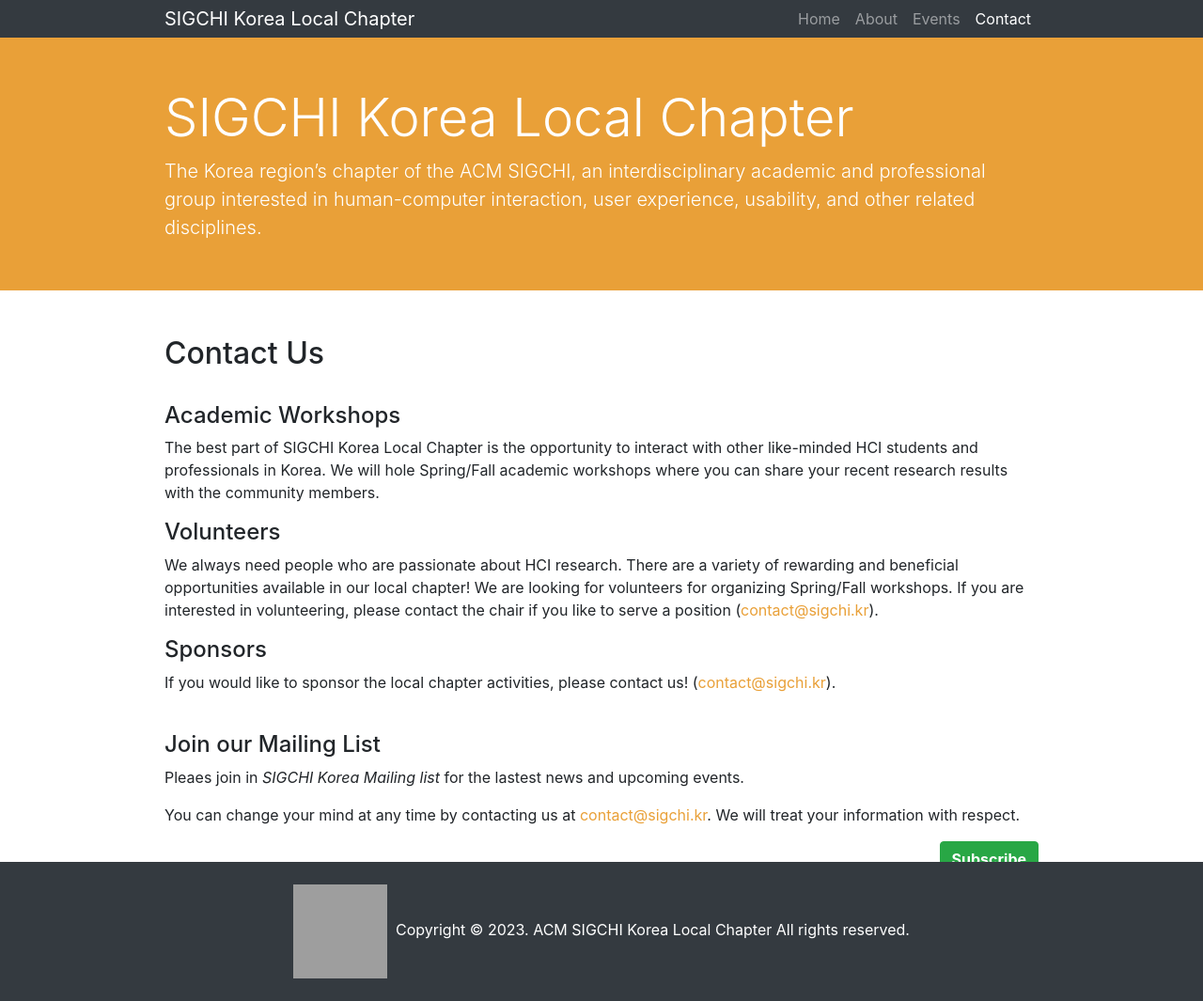
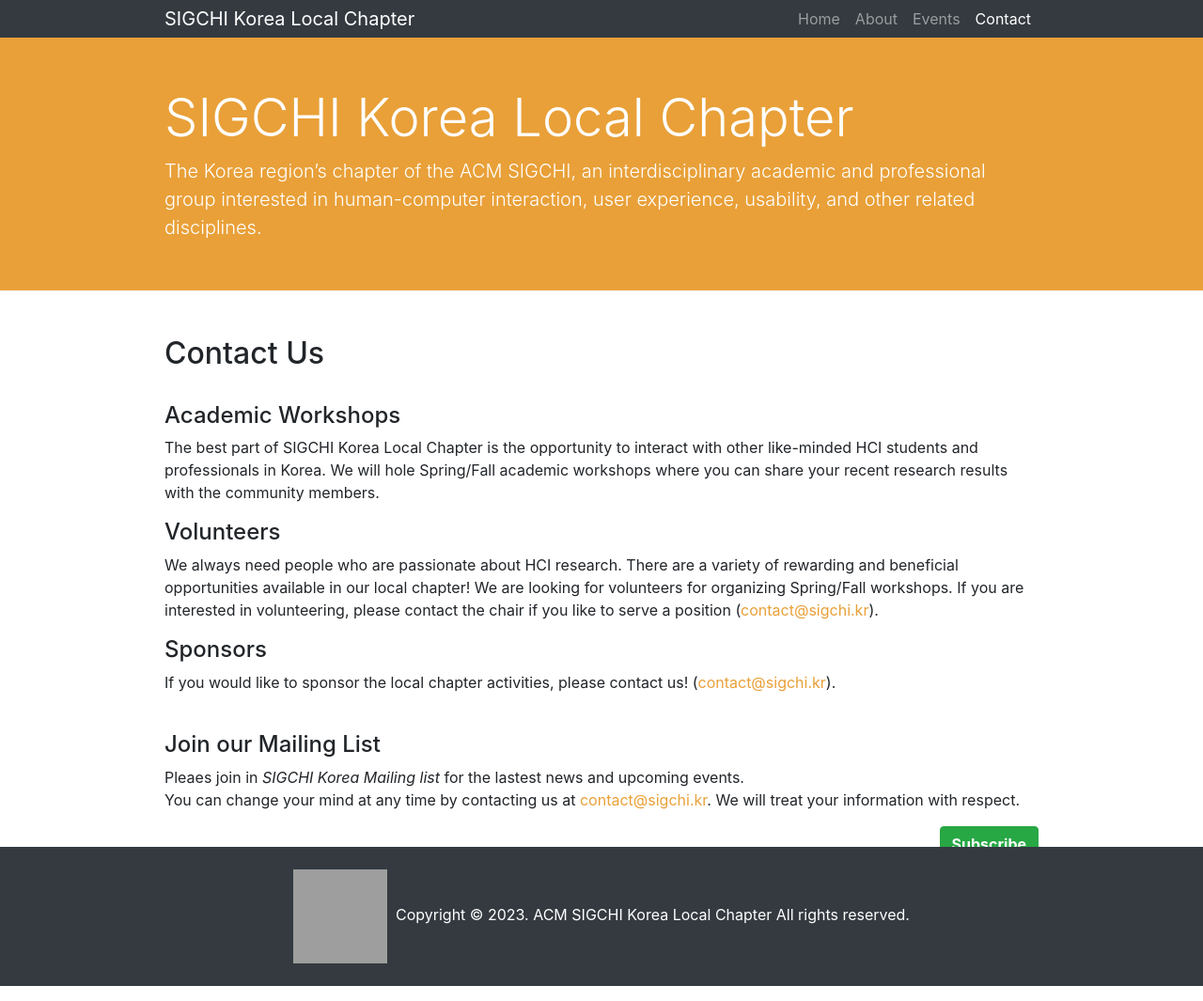
Before and after one commit to sigchikr/sigchikr.github.io, a Jekyll site: the page built from _pages/contact.md, in a window 1280 px wide. Shown: the whole page at 94% size. Built offline with Jekyll 4.4.1, drawn with Linux system fonts in a browser that asks for light colours; grey boxes are pictures that could not be loaded.

Commit message:
Update contact.md

```diff
--- a/_pages/contact.md
+++ b/_pages/contact.md
@@ -32,9 +32,7 @@
             <br>
             <h4>Join our Mailing List</h4>
             <p>
-                Pleaes join in <em>SIGCHI Korea Mailing list</em> for the lastest news and upcoming events.
-            </p>
-            <p>
+                Pleaes join in <em>SIGCHI Korea Mailing list</em> for the lastest news and upcoming events.<br/>
                 You can change your mind at any time by contacting us at <a href="mailto:@sigchi.kr">contact@sigchi.kr</a>.
                 We will treat your information with respect.
                 <!--By clicking the button, you agree that we may process your information in accordance with <a href="#">Privacy Policy</a> and <a href="#">Terms</a>.-->
```
